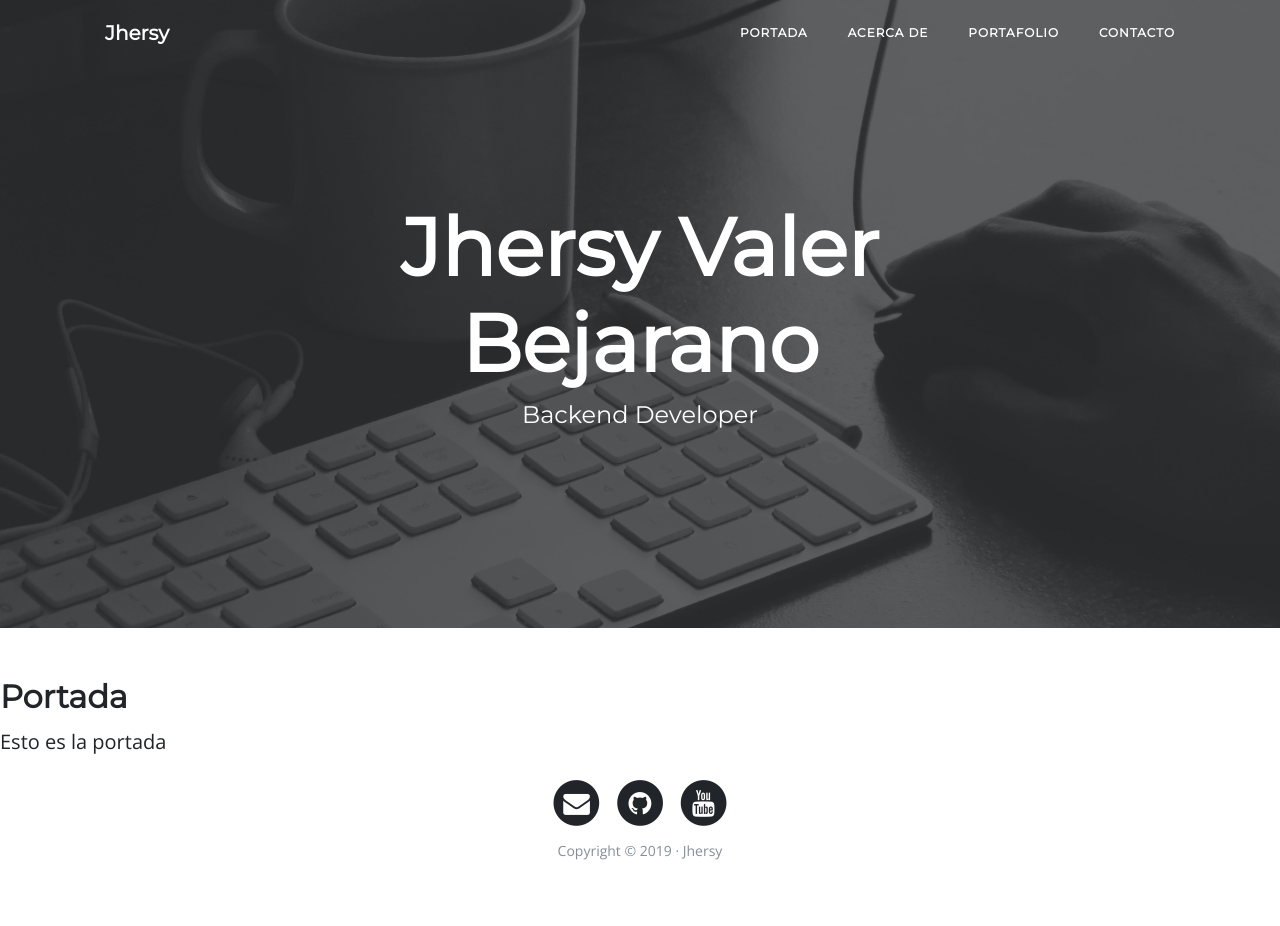
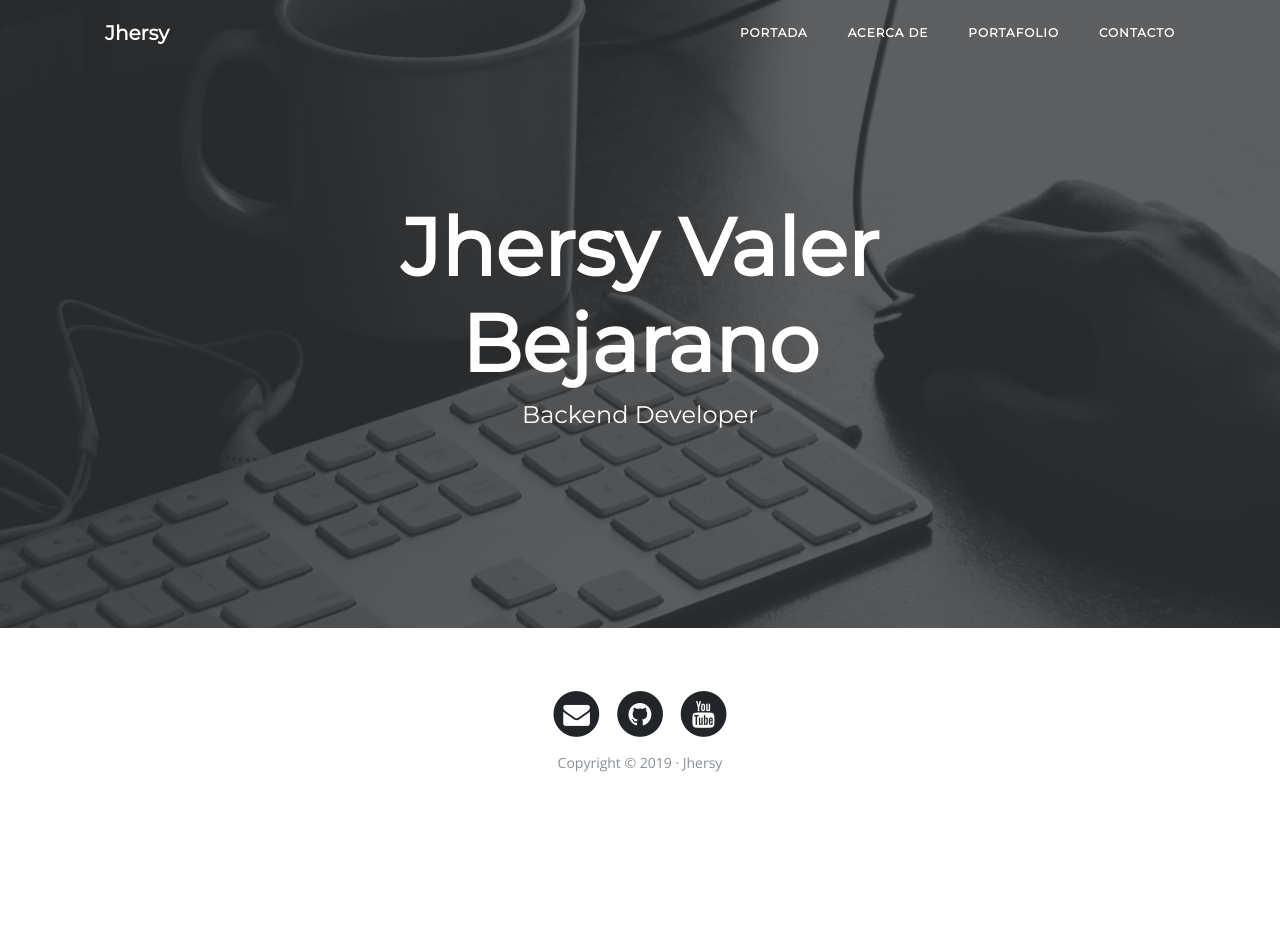
Before and after one commit to Jhersyvb/web-personal-curso-django-2, a Django app: page / in a window 1280 px wide. After the commit the page ends 772 px from the top, so only its background shows below. Run offline with Django 3.2, Linux system fonts and the light colour scheme; some libraries are stand-ins or nearby versions.

Commit message:
020 Creando la cabecera dinamica

```diff
--- a/core/templates/core/base.html
+++ b/core/templates/core/base.html
@@ -43,14 +43,14 @@
     </nav>
 
     <!-- Cabecera -->
-    <header class="masthead" style="background-image: url({% static 'core/img/home-bg.jpg' %})">
+    <header class="masthead" style="background-image: url({% block background %}{% endblock background %})">
       <div class="overlay"></div>
       <div class="container">
         <div class="row">
           <div class="col-lg-8 col-md-10 mx-auto">
             <div class="site-heading">
-              <h1>Jhersy Valer Bejarano</h1>
-              <span class="subheading">Backend Developer</span>
+              {% block headers %}
+              {% endblock headers %}
             </div>
           </div>
         </div>
--- a/core/templates/core/home.html
+++ b/core/templates/core/home.html
@@ -2,7 +2,9 @@
 
 {% block title %}Portada{% endblock title %}
 
-{% block content %}
-  <h2>Portada</h2>
-  <p>Esto es la portada</p>
-{% endblock content %}
+{% block background %}{% load static %}{% static 'core/img/home-bg.jpg' %}{% endblock background %}
+
+{% block headers %}
+  <h1>Jhersy Valer Bejarano</h1>
+  <span class="subheading">Backend Developer</span>
+{% endblock headers %}
```
